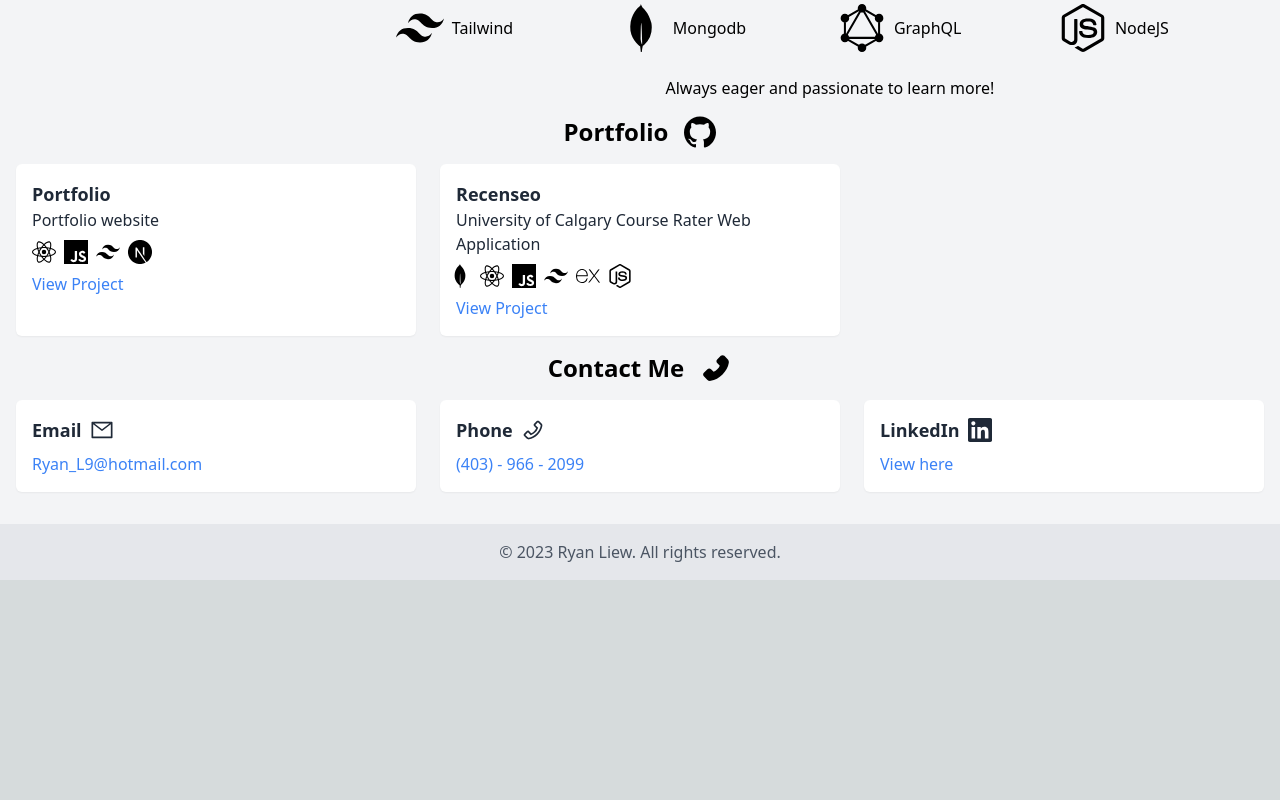
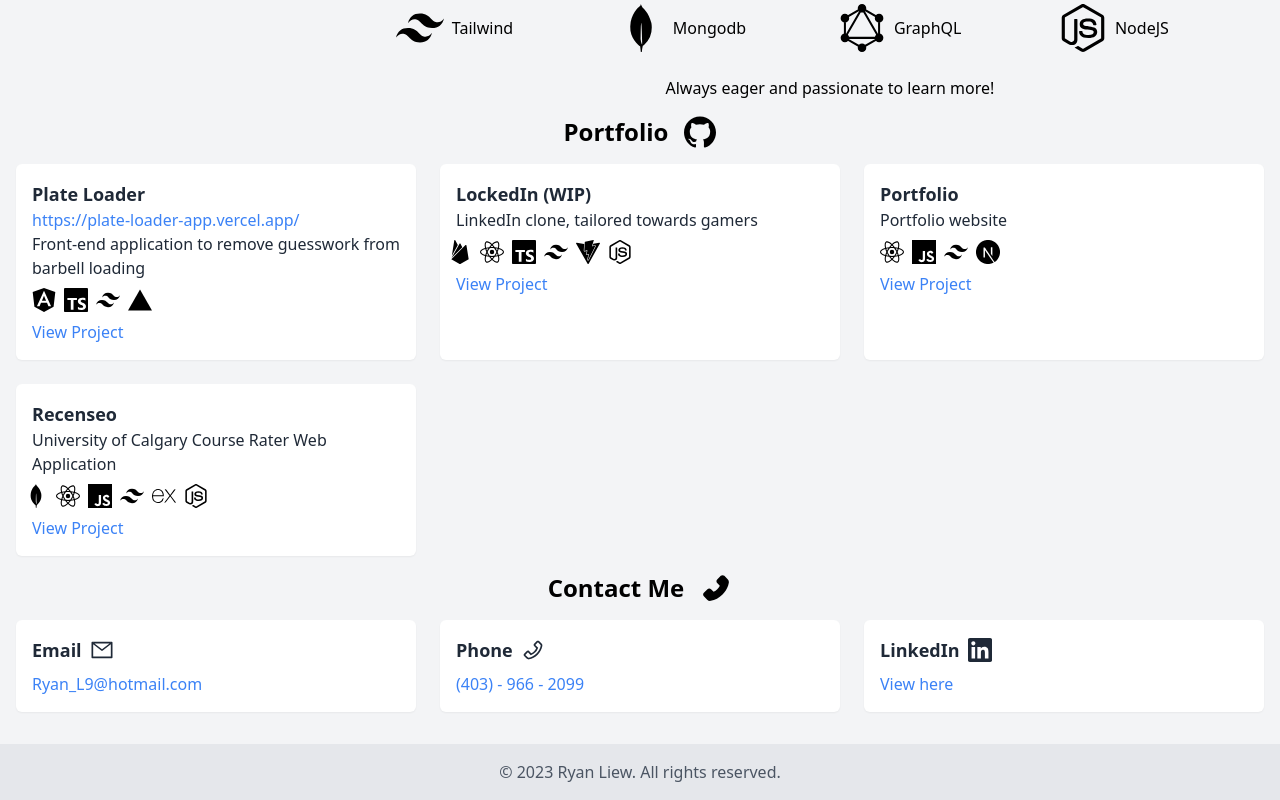
Before and after one commit to RyanLiew14/portfolio, a Next.js app: page / in a window 1280 px wide. Shown: the part 1192-1992 px from the top of the page. Before the commit the page ends 1772 px from the top, so only its background shows below. Built offline with nearby package versions, Linux system fonts and the light colour scheme.

Commit message:
added more stuff

```diff
--- a/src/pages/index.jsx
+++ b/src/pages/index.jsx
@@ -2,7 +2,9 @@ import React from "react";
 import { motion } from "framer-motion";
 import Image from "next/image";
 import {
+  SiAngular,
   SiExpress,
+  SiFirebase,
   SiGithub,
   SiGraphql,
   SiJavascript,
@@ -13,6 +15,8 @@ import {
   SiReact,
   SiTailwindcss,
   SiTypescript,
+  SiVercel,
+  SiVite,
 } from "react-icons/si";
 
 import { AiFillPhone, AiOutlineMail, AiOutlinePhone } from "react-icons/ai";
@@ -220,7 +224,56 @@ const Home = () => {
           <span className="flex display gap-4 justify-center text-2xl font-bold mb-4 text-center mt-4">
             Portfolio <SiGithub size={32}></SiGithub>
           </span>
+
           <div className="grid grid-cols-1 sm:grid-cols-2 lg:grid-cols-3 gap-6">
+            <div className="bg-white dark:bg-gray-700 p-4 shadow-sm rounded-md">
+              <h3 className="text-lg font-semibold text-gray-800 dark:text-white">
+                Plate Loader
+              </h3>
+              <a
+                className="text-blue-500"
+                href="https://plate-loader-app.vercel.app/"
+              >
+                https://plate-loader-app.vercel.app/
+              </a>
+              <p className="text-gray-800 dark:text-gray-300">
+                Front-end application to remove guesswork from barbell loading
+              </p>
+              <div className="flex flex-row gap-2 mt-2">
+                <SiAngular size={24}></SiAngular>
+                <SiTypescript size={24}></SiTypescript>
+                <SiTailwindcss size={24}></SiTailwindcss>
+                <SiVercel size={24}></SiVercel>
+              </div>
+              <a
+                href="https://github.com/RyanLiew14/PlateLoader"
+                className="text-blue-500 dark:text-blue-400 mt-2 inline-block"
+              >
+                View Project
+              </a>
+            </div>
+            <div className="bg-white dark:bg-gray-700 p-4 shadow-sm rounded-md">
+              <h3 className="text-lg font-semibold text-gray-800 dark:text-white">
+                LockedIn (WIP)
+              </h3>
+              <p className="text-gray-800 dark:text-gray-300">
+                LinkedIn clone, tailored towards gamers
+              </p>
+              <div className="-ml-2 flex flex-row gap-2 mt-2">
+                <SiFirebase size={24}></SiFirebase>
+                <SiReact size={24}></SiReact>
+                <SiTypescript size={24}></SiTypescript>
+                <SiTailwindcss size={24}></SiTailwindcss>
+                <SiVite size={24}></SiVite>
+                <SiNodedotjs size={24}></SiNodedotjs>
+              </div>
+              <a
+                href="https://github.com/RyanLiew14/LockedIn"
+                className="text-blue-500 dark:text-blue-400 mt-2 inline-block"
+              >
+                View Project
+              </a>
+            </div>
             <div className="bg-white dark:bg-gray-700 p-4 shadow-sm rounded-md">
               <h3 className="text-lg font-semibold text-gray-800 dark:text-white">
                 Portfolio
@@ -263,44 +316,6 @@ const Home = () => {
                 View Project
               </a>
             </div>
-            {/* <div className="bg-white dark:bg-gray-700 p-4 shadow-sm rounded-md">
-              <h3 className="text-lg font-semibold text-gray-800 dark:text-white">
-                LockedIn
-              </h3>
-              <p className="text-gray-800 dark:text-gray-300">
-                LinkedIn clone, tailored towards gamers
-              </p>
-              <div className="-ml-2 flex flex-row gap-2 mt-2">
-                <SiMongodb size={24}></SiMongodb>
-                <SiReact size={24}></SiReact>
-                <SiJavascript size={24}></SiJavascript>
-                <SiTailwindcss size={24}></SiTailwindcss>
-                <SiExpress size={24}></SiExpress>
-                <SiNodedotjs size={24}></SiNodedotjs>
-              </div>
-              <p className="font-extralight mt-8">
-                **Just an idea, not much developed
-              </p>
-            </div>
-            <div className="bg-white dark:bg-gray-700 p-4 shadow-sm rounded-md">
-              <h3 className="text-lg font-semibold text-gray-800 dark:text-white">
-                MonkeyTypeRacer
-              </h3>
-              <p className="text-gray-800 dark:text-gray-300">
-                MonkeyType, but multiplayer
-              </p>
-              <div className="-ml-2 flex flex-row gap-2 mt-2">
-                <SiMongodb size={24}></SiMongodb>
-                <SiReact size={24}></SiReact>
-                <SiJavascript size={24}></SiJavascript>
-                <SiTailwindcss size={24}></SiTailwindcss>
-                <SiExpress size={24}></SiExpress>
-                <SiNodedotjs size={24}></SiNodedotjs>
-              </div>
-              <p className="font-extralight mt-8">
-                **Just an idea, not much developed
-              </p>
-            </div> */}
           </div>
         </section>
 
```
